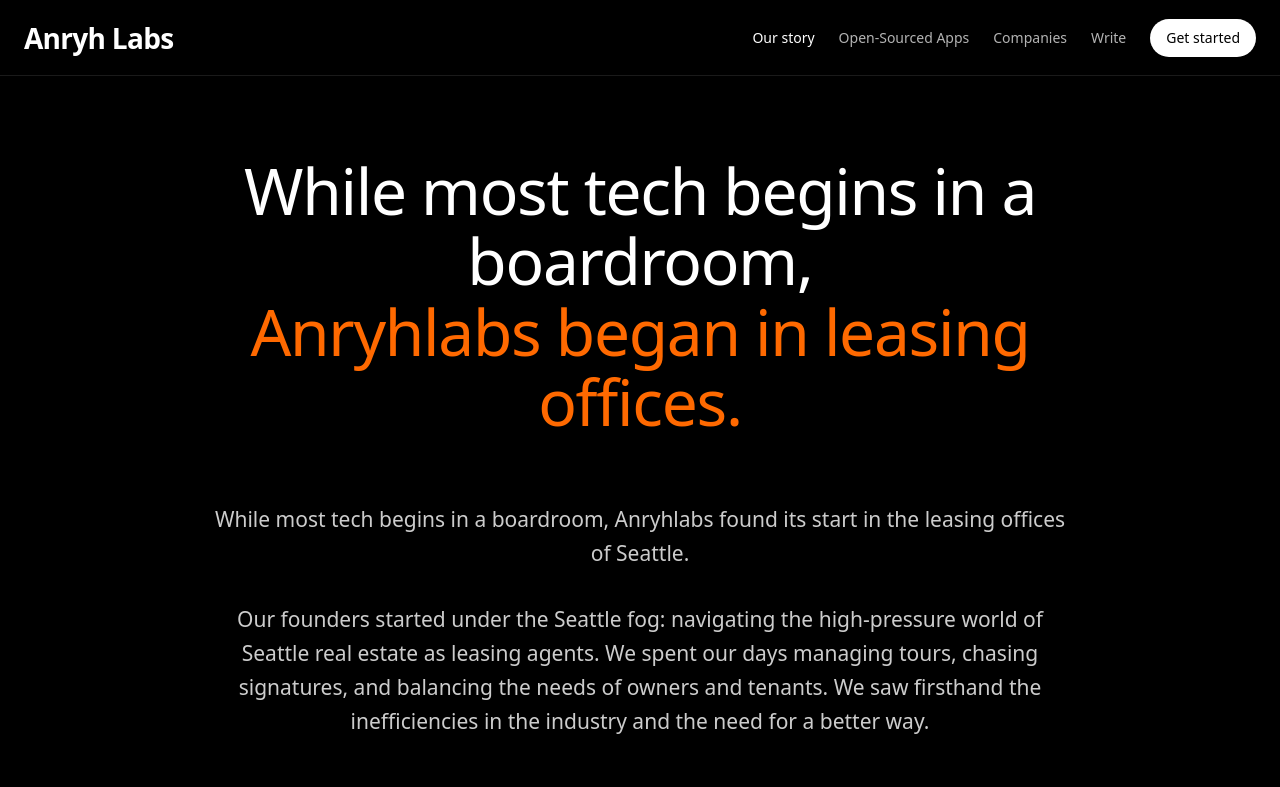
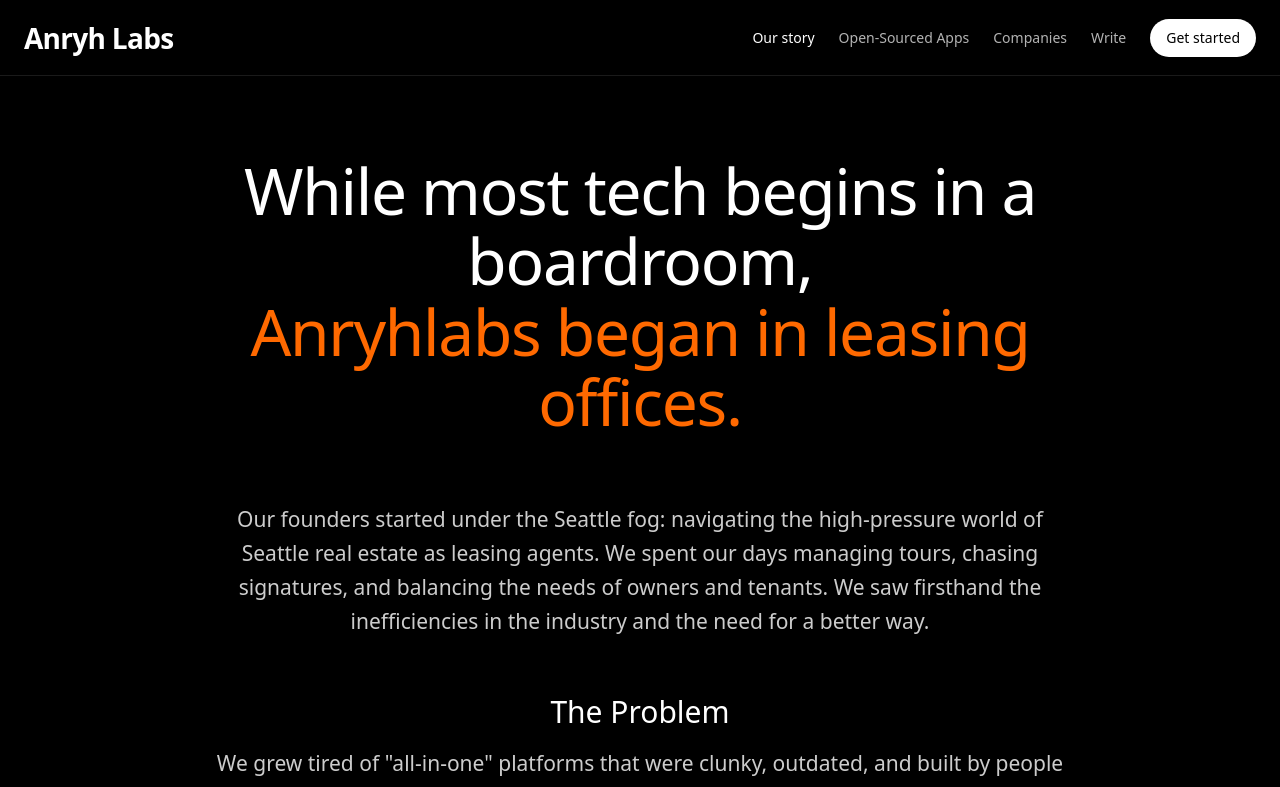
Before and after one commit to 4Dane-3/Anryh-Labs, a Next.js app: page /our-story in a window 1280 px wide. Shown: the top 787 px of the page. Built offline with nearby package versions, Linux system fonts and the light colour scheme.

Commit message:
Updated Our story

```diff
--- a/src/app/our-story/page.tsx
+++ b/src/app/our-story/page.tsx
@@ -75,11 +75,6 @@
             transition={{ duration: 0.6, delay: 0.2 }}
             className="space-y-8 text-center"
           >
-            <p className="text-[21px] text-white/80 leading-relaxed">
-              While most tech begins in a boardroom, Anryhlabs found its start
-              in the leasing offices of Seattle.
-            </p>
-
             <p className="text-[21px] text-white/80 leading-relaxed">
               Our founders started under the Seattle fog: navigating the
               high-pressure world of Seattle real estate as leasing agents. We
```
